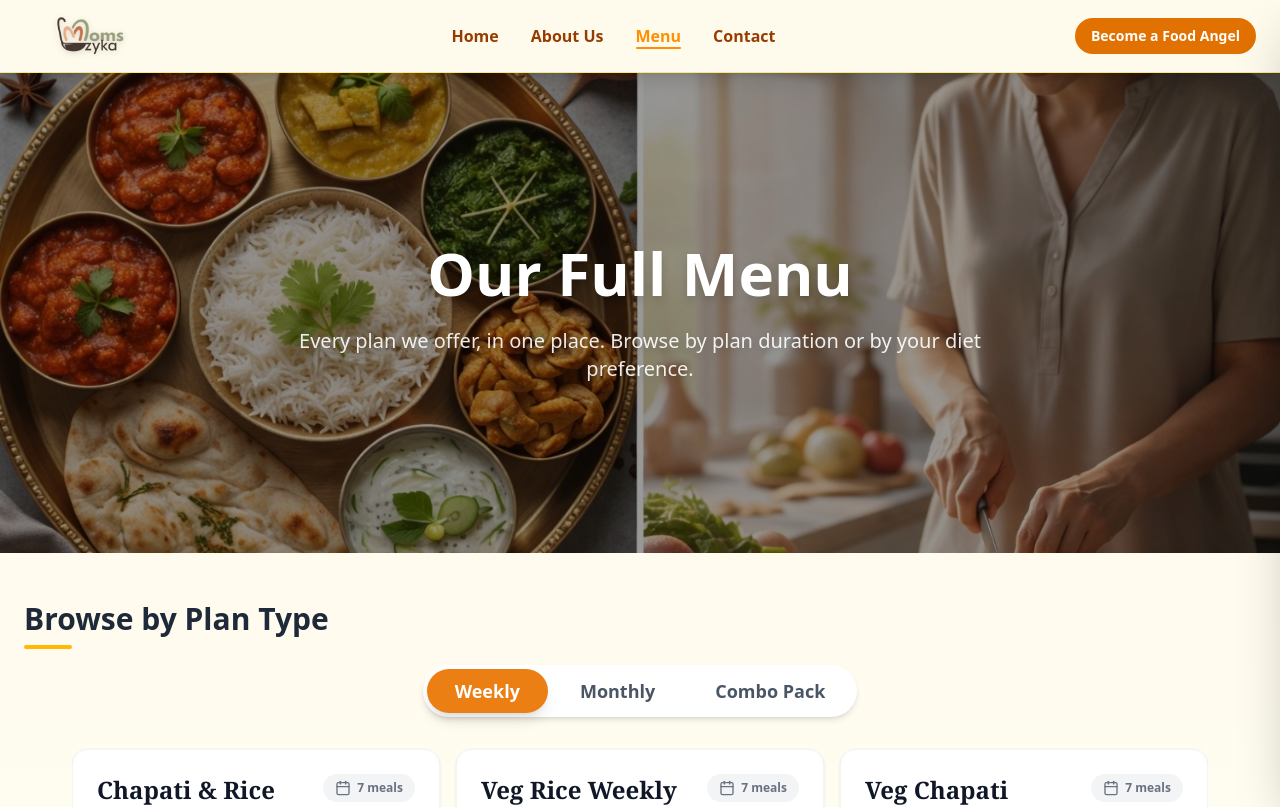
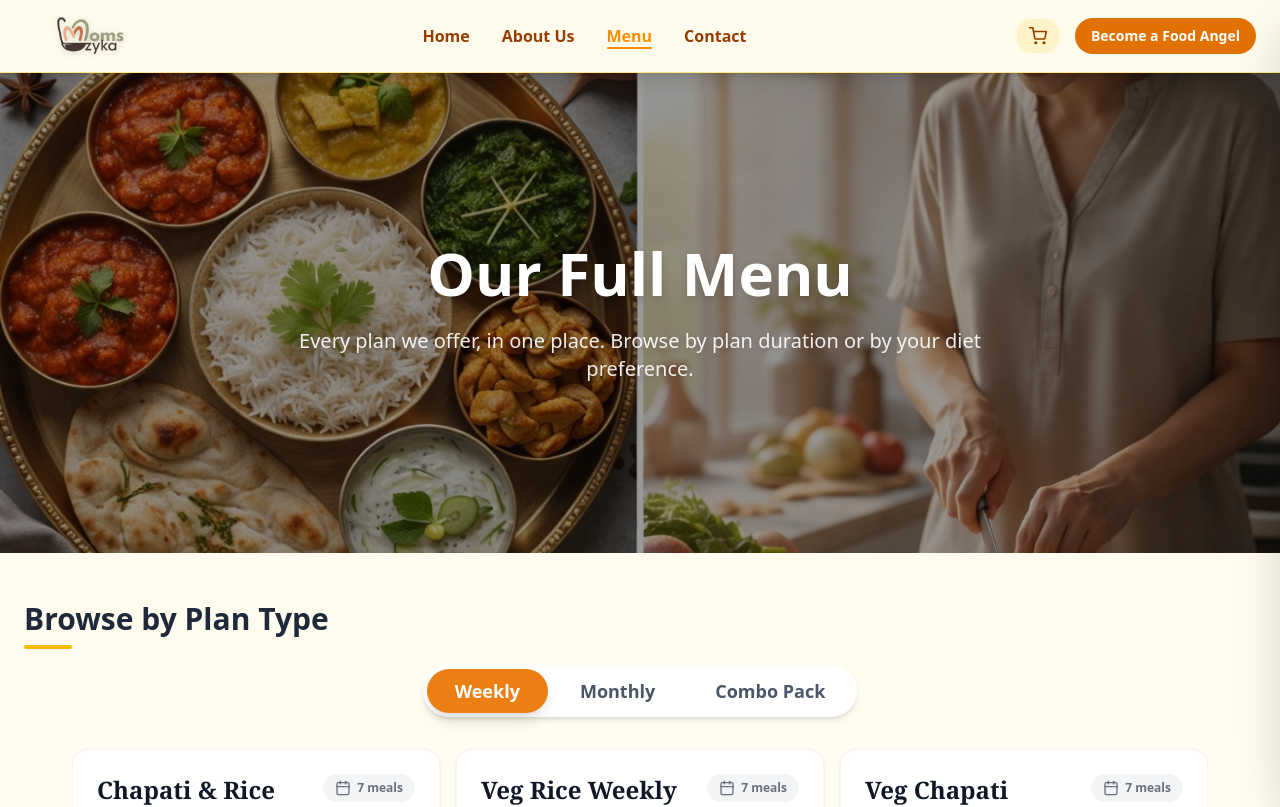
Before and after one commit to Amitkr77/momszyka, a Next.js app: page /subscribe in a window 1280 px wide. Shown: the top 807 px of the page. Built offline with nearby package versions, Linux system fonts and the light colour scheme.

Commit message:
adding cart at navbar

```diff
--- a/src/app/subscribe/page.jsx
+++ b/src/app/subscribe/page.jsx
@@ -620,7 +620,9 @@ const FullMenuSection = () => {
       </div>
 
       {/* FREQUENT ORDERS COMPONENT PLACED HERE */}
-      <FrequentOrders variant="menu" />
+      <div id="popular-orders">
+        <FrequentOrders variant="menu" />
+      </div>
 
       <SubscriptionPopup
         meal={selectedMeal}
--- a/src/components/Header.jsx
+++ b/src/components/Header.jsx
@@ -1,156 +1,6 @@
-// "use client";
-
-// import React, { useState } from "react";
-// import { Button } from "@/components/ui/button";
-// import Link from "next/link";
-// import { Sheet, SheetContent, SheetTrigger } from "@/components/ui/sheet";
-
-// import { Menu } from "lucide-react";
-// import { motion } from "framer-motion";
-// import Form from "./Form";
-
-// export default function Header() {
-//   const [isScrolled, setIsScrolled] = useState(false);
-
-//   React.useEffect(() => {
-//     const handleScroll = () => {
-//       setIsScrolled(window.scrollY > 0);
-//     };
-//     window.addEventListener("scroll", handleScroll);
-//     return () => window.removeEventListener("scroll", handleScroll);
-//   }, []);
-
-//   const buttonVariants = {
-//     hover: { scale: 1.05, transition: { duration: 0.2 } },
-//     tap: { scale: 0.95 },
-//   };
-
-//   return (
-//     <motion.header
-//       className={`sticky top-0 z-50 bg-amber-50/80 dark:bg-amber-900/80 backdrop-blur-sm border-b border-amber-200 dark:border-amber-700 transition-shadow ${
-//         isScrolled ? "shadow-md" : ""
-//       }`}
-//       initial={{ y: -100 }}
-//       animate={{ y: 0 }}
-//       transition={{ duration: 0.5 }}
-//     >
-//       <div className="container mx-auto px-6 flex items-center justify-between py-2">
-//         <Link href="/">
-//           <div className="flex items-center gap-3">
-//             <img
-//               src="./logo.png"
-//               alt="Momszyka Logo"
-//               className="w-12 h-12 md:w-16 md:h-16"
-//             />
-//           </div>
-//         </Link>
-//         <nav className="hidden md:flex items-center gap-8">
-//           {/* <motion.div variants={buttonVariants} whileHover="hover">
-//             <Link
-//               className="text-sm font-medium text-amber-800 dark:text-amber-100 hover:text-amber-600 dark:hover:text-amber-500 transition-colors"
-//               href="/how-it-works"
-//             >
-//               How It Works
-//             </Link>
-//           </motion.div> */}
-//           <motion.div variants={buttonVariants} whileHover="hover">
-//             <Link
-//               className="text-sm font-medium text-amber-800 dark:text-amber-100 hover:text-amber-600 dark:hover:text-amber-500 transition-colors"
-//               href="/meet-cooks"
-//             >
-//               Meet Our Cooks
-//             </Link>
-//           </motion.div>
-//           <motion.div variants={buttonVariants} whileHover="hover">
-//             <Link
-//               className="text-sm font-medium text-amber-800 dark:text-amber-100 hover:text-amber-600 dark:hover:text-amber-500 transition-colors"
-//               href="/subscribe"
-//             >
-//               Subscribe
-//             </Link>
-//           </motion.div>
-//           <motion.div variants={buttonVariants} whileHover="hover">
-//             <Link
-//               className="text-sm font-medium text-amber-800 dark:text-amber-100 hover:text-amber-600 dark:hover:text-amber-500 transition-colors"
-//               href="/our-story"
-//             >
-//               Our Story
-//             </Link>
-//           </motion.div>
-//           <motion.div variants={buttonVariants} whileHover="hover">
-//             <Link
-//               className="text-sm font-medium text-amber-800 dark:text-amber-100 hover:text-amber-600 dark:hover:text-amber-500 transition-colors"
-//               href="/contact"
-//             >
-//               Contact
-//             </Link>
-//           </motion.div>
-//         </nav>
-//         <div className="flex items-center gap-4">
-//           <Sheet>
-//             <SheetTrigger asChild>
-//               <Button
-//                 variant="ghost"
-//                 className="md:hidden p-2"
-//                 aria-label="Open menu"
-//               >
-//                 <Menu className="h-6 w-6 text-amber-800 dark:text-amber-100" />
-//               </Button>
-//             </SheetTrigger>
-//             <SheetContent
-//               side="right"
-//               className="w-[300px] sm:w-[400px] bg-amber-50 dark:bg-amber-900"
-//             >
-//               <nav className="flex flex-col gap-4 mt-8">
-//                 <Link
-//                   className="text-sm font-medium text-amber-800 dark:text-amber-100 hover:text-amber-600 dark:hover:text-amber-500 transition-colors"
-//                   href="/how-it-works"
-//                 >
-//                   How It Works
-//                 </Link>
-//                 <Link
-//                   className="text-sm font-medium text-amber-800 dark:text-amber-100 hover:text-amber-600 dark:hover:text-amber-500 transition-colors"
-//                   href="/meet-cooks"
-//                 >
-//                   Meet Our Cooks
-//                 </Link>
-//                 <Link
-//                   className="text-sm font-medium text-amber-800 dark:text-amber-100 hover:text-amber-600 dark:hover:text-amber-500 transition-colors"
-//                   href="/subscribe"
-//                 >
-//                   Subscribe
-//                 </Link>
-//                 <Link
-//                   className="text-sm font-medium text-amber-800 dark:text-amber-100 hover:text-amber-600 dark:hover:text-amber-500 transition-colors"
-//                   href="/our-story"
-//                 >
-//                   Our Story
-//                 </Link>
-//                 <Link
-//                   className="text-sm font-medium text-amber-800 dark:text-amber-100 hover:text-amber-600 dark:hover:text-amber-500 transition-colors"
-//                   href="/contact"
-//                 >
-//                   Contact
-//                 </Link>
-//               </nav>
-//             </SheetContent>
-//           </Sheet>
-//           <motion.div
-//             variants={buttonVariants}
-//             whileHover="hover"
-//             whileTap="tap"
-//           >
-//             <Form />
-//           </motion.div>
-//         </div>
-//       </div>
-//     </motion.header>
-//   );
-// }
-
 "use client";
 
-import React, { useState, useEffect } from "react";
+import React, { useState, useEffect, useRef } from "react";
 import { Button } from "@/components/ui/button";
 import Link from "next/link";
 import { usePathname } from "next/navigation";
@@ -162,8 +12,9 @@ import {
   SheetDescription,
 } from "@/components/ui/sheet";
 import { Menu, X } from "lucide-react";
-import { motion } from "framer-motion";
+import { motion, AnimatePresence } from "framer-motion";
 import Form from "./Form";
+import { useCart } from "@/services/Cartcontext";
 
 const navLinks = [
   { href: "/our-story", label: "About Us" },
@@ -175,14 +26,18 @@ export default function Header() {
   const [isScrolled, setIsScrolled] = useState(false);
   const [isHovered, setIsHovered] = useState(false);
   const [mobileOpen, setMobileOpen] = useState(false);
+  const [emptyTooltip, setEmptyTooltip] = useState(false);
+  const tooltipTimer = useRef(null);
   const pathname = usePathname();
+  const { totalItems, totalPrice, setIsCartOpen } = useCart();
 
-  // ✅ FIX: Reset scroll state whenever the route changes
-  // On mobile, scroll position may not be 0 yet when pathname updates,
-  // so we force-check the real scroll position instead of assuming.
   useEffect(() => {
-    // Immediately sync with actual scroll position on route change
-    setIsScrolled(window.scrollY > 0);
+    if (pathname === "/") {
+      window.scrollTo(0, 0);
+      setIsScrolled(false);
+    } else {
+      setIsScrolled(window.scrollY > 0);
+    }
     setIsHovered(false);
   }, [pathname]);
 
@@ -191,6 +46,16 @@ export default function Header() {
     window.addEventListener("scroll", handleScroll, { passive: true });
     return () => window.removeEventListener("scroll", handleScroll);
   }, []);
+
+  const handleCartClick = () => {
+    if (totalItems === 0) {
+      setEmptyTooltip(true);
+      clearTimeout(tooltipTimer.current);
+      tooltipTimer.current = setTimeout(() => setEmptyTooltip(false), 2500);
+    } else {
+      setIsCartOpen(true);
+    }
+  };
 
   const buttonVariants = {
     hover: { scale: 1.05, transition: { duration: 0.2 } },
@@ -204,7 +69,6 @@ export default function Header() {
     ? navLinks
     : [{ href: "/", label: "Home" }, ...navLinks];
 
-  // On other pages: always solid. On home: transparent until hover/scroll/menu.
   const showBackground = !isHome || isHovered || isScrolled || mobileOpen;
 
   return (
@@ -260,8 +124,93 @@ export default function Header() {
           ))}
         </nav>
 
-        {/* ── Right side: CTA + mobile menu ── */}
+        {/* ── Right side: Cart + CTA + mobile menu ── */}
         <div className="flex items-center gap-2 sm:gap-4">
+          {/* ── Cart Button ── */}
+          <motion.button
+            onClick={handleCartClick}
+            variants={buttonVariants}
+            whileHover="hover"
+            whileTap="tap"
+            className={`relative flex items-center gap-2 px-3 py-2 rounded-xl font-semibold text-sm transition-all duration-200 ${
+              showBackground
+                ? "bg-amber-100 hover:bg-amber-200 text-amber-800"
+                : "bg-white/15 hover:bg-white/25 text-white backdrop-blur-sm"
+            }`}
+          >
+            <svg
+              width="18"
+              height="18"
+              viewBox="0 0 24 24"
+              fill="none"
+              stroke="currentColor"
+              strokeWidth="2.2"
+              strokeLinecap="round"
+              strokeLinejoin="round"
+            >
+              <circle cx="9" cy="21" r="1" />
+              <circle cx="20" cy="21" r="1" />
+              <path d="M1 1h4l2.68 13.39a2 2 0 0 0 2 1.61h9.72a2 2 0 0 0 2-1.61L23 6H6" />
+            </svg>
+            {totalItems > 0 && (
+              <span className="hidden sm:inline font-bold text-[#FF8F00]">
+                ₹{totalPrice}
+              </span>
+            )}
+            {totalItems > 0 && (
+              <motion.span
+                initial={{ scale: 0 }}
+                animate={{ scale: 1 }}
+                className="absolute -top-1.5 -right-1.5 w-5 h-5 rounded-full bg-[#FF8F00] text-white text-[10px] font-extrabold flex items-center justify-center"
+              >
+                {totalItems}
+              </motion.span>
+            )}
+          </motion.button>
+
+          {/* ── Empty Cart Tooltip ── */}
+          <AnimatePresence>
+            {emptyTooltip && (
+              <motion.div
+                initial={{ opacity: 0, y: -8 }}
+                animate={{ opacity: 1, y: 0 }}
+                exit={{ opacity: 0, y: -8 }}
+                transition={{ duration: 0.2 }}
+                style={{
+                  position: "fixed",
+                  top: 68,
+                  right: 16,
+                  width: 220,
+                  zIndex: 9999,
+                }}
+              >
+                <Link
+                  href="/subscribe#popular-orders"
+                  onClick={() => setEmptyTooltip(false)}
+                  className="block rounded-2xl overflow-hidden no-underline"
+                  style={{
+                    background: "linear-gradient(135deg, #FF6B35, #FF9A3C)",
+                    boxShadow: "0 8px 24px rgba(255,107,53,0.4)",
+                    textDecoration: "none",
+                  }}
+                >
+                  <div className="px-4 py-3 flex items-center justify-between">
+                    <div>
+                      <p className="text-white font-bold text-sm m-0">
+                        Your cart is empty 🍽️
+                      </p>
+                      <p className="text-white/85 font-semibold text-xs mt-0.5">
+                        Hungry? Check out our menu →
+                      </p>
+                    </div>
+                    <span className="text-white/70 text-lg ml-3">›</span>
+                  </div>
+                </Link>
+              </motion.div>
+            )}
+          </AnimatePresence>
+
+          {/* ── CTA ── */}
           <motion.div
             variants={buttonVariants}
             whileHover="hover"
@@ -271,7 +220,7 @@ export default function Header() {
             <Form />
           </motion.div>
 
-          {/* Mobile hamburger */}
+          {/* ── Mobile hamburger ── */}
           <Sheet open={mobileOpen} onOpenChange={setMobileOpen}>
             <SheetTrigger asChild>
               <Button
```
